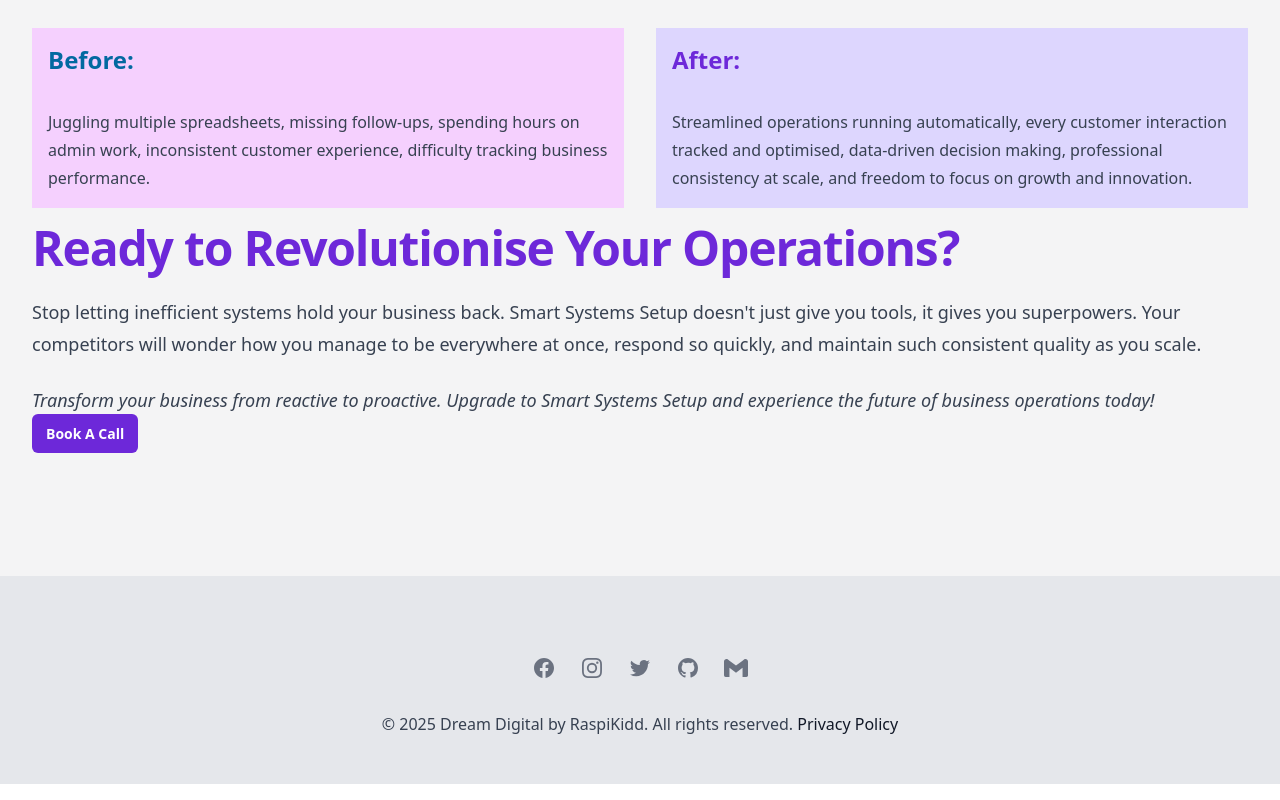
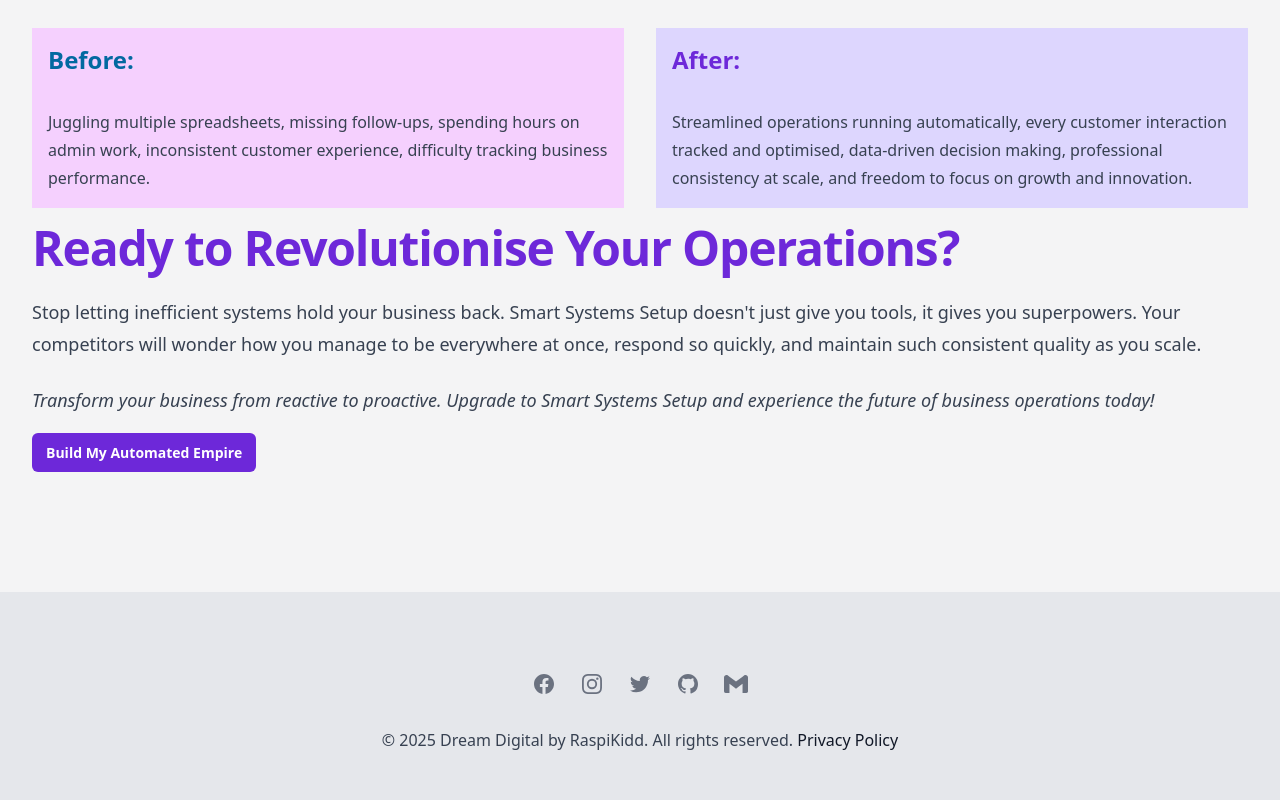
Before and after one commit to DigitalITServices/DigitalServices, a Nuxt app: page /SmartSystems in a window 1280 px wide. Shown: the part 1600-2400 px from the top of the page. Built offline with nearby package versions, Linux system fonts and the light colour scheme.

Commit message:
feat: update call-to-action text and link on Smart Systems page

```diff
--- a/pages/SmartSystems.vue
+++ b/pages/SmartSystems.vue
@@ -159,9 +159,10 @@
                 <i>
                     Transform your business from reactive to proactive. Upgrade to Smart Systems Setup and experience the future of business operations today!
                 </i>
-                <br />
-                <a href="https://app.simplymeet.me/dream-digital/dream-digital-30-1751571285886" class="rounded-md bg-violet-700 px-3.5 py-2.5 text-sm font-semibold text-white shadow-xs hover:bg-violet-500 focus-visible:outline-2 focus-visible:outline-offset-2 focus-visible:outline-violet-600" target="_blank">
-                    Book A Call
+            </p>
+            <p class="mt-6 center">
+                <a href="https://app.simplymeet.me/dream-digital/smart-systems" class="rounded-md bg-violet-700 px-3.5 py-2.5 text-sm font-semibold text-white shadow-xs hover:bg-violet-500 focus-visible:outline-2 focus-visible:outline-offset-2 focus-visible:outline-violet-600" target="_blank">
+                    Build My Automated Empire
                 </a>
             </p>
         </div>
```
